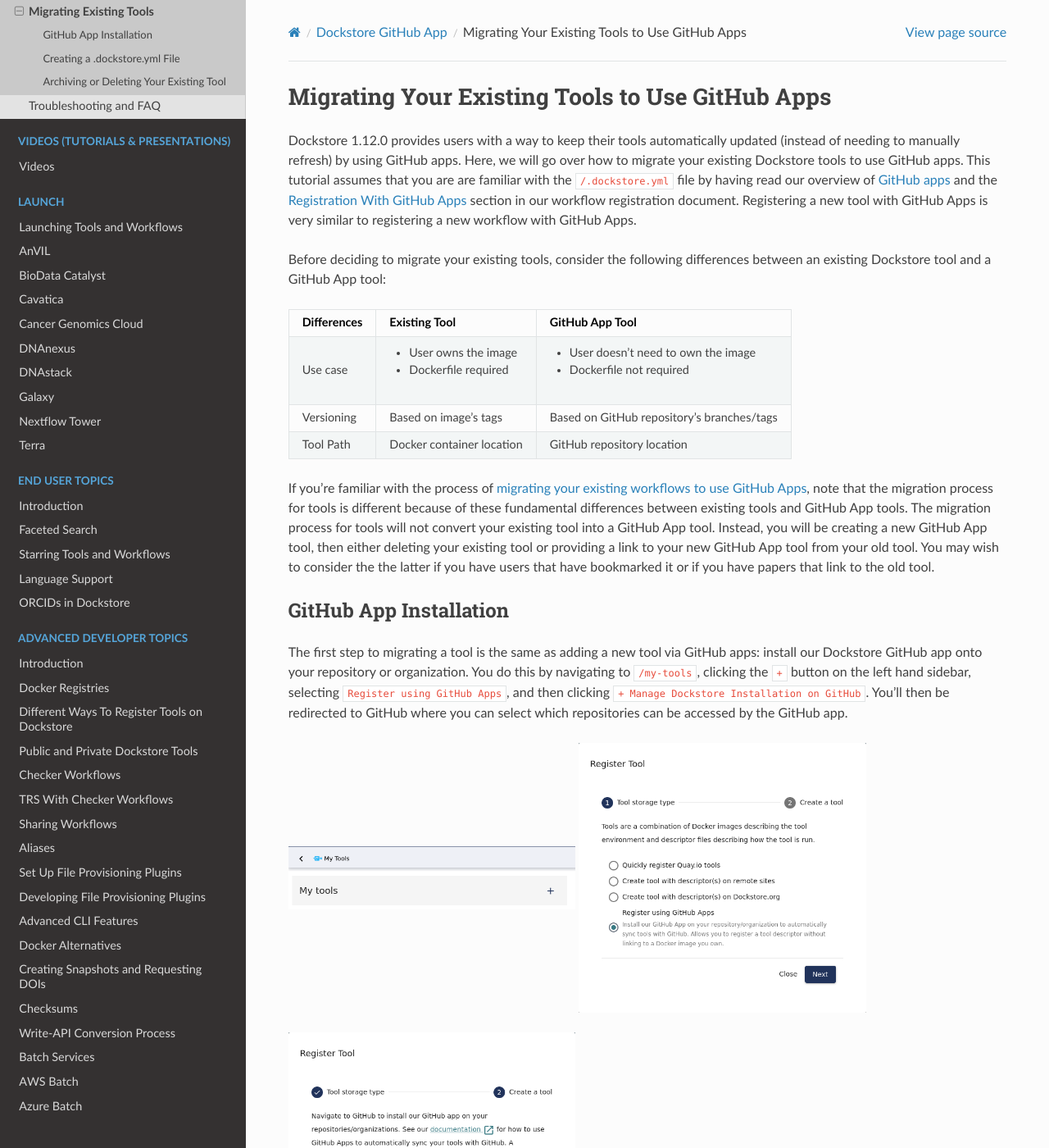
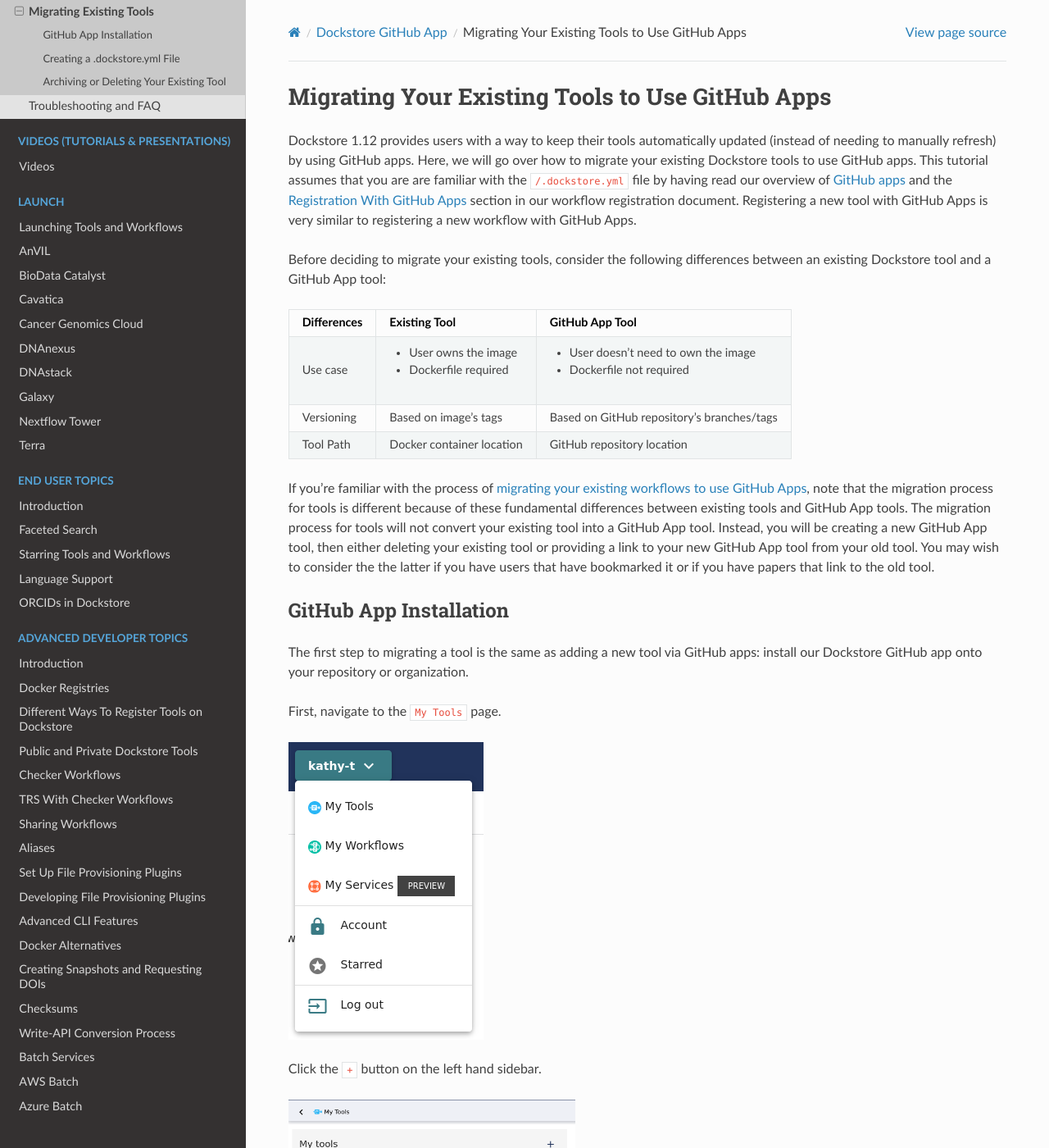
Before and after one commit to dockstore/dockstore-documentation, a Sphinx documentation site: the page built from docs/getting-started/github-apps/migrating-tools-to-github-apps.rst, in a window 1280 px wide and 1400 px high. Shown: the whole window at 82% size. Built offline with Sphinx 7.4.7 and the Read the Docs theme 2.0.0, drawn with Linux system fonts in a browser that asks for light colours; some of the changed text lies outside the part shown.

Commit message:
More PR feedback

```diff
--- a/docs/getting-started/github-apps/migrating-tools-to-github-apps.rst
+++ b/docs/getting-started/github-apps/migrating-tools-to-github-apps.rst
@@ -1,7 +1,7 @@
 Migrating Your Existing Tools to Use GitHub Apps
 ======================================================
 
-Dockstore 1.12.0 provides users with a way to keep their tools automatically updated (instead of needing to manually refresh) by using GitHub apps.
+Dockstore 1.12 provides users with a way to keep their tools automatically updated (instead of needing to manually refresh) by using GitHub apps.
 Here, we will go over how to migrate your existing Dockstore tools to use GitHub apps.
 This tutorial assumes that you are are familiar with the  ``/.dockstore.yml`` file by having read our overview of :doc:`GitHub apps <github-apps>` and the :ref:`Registration With GitHub Apps` section
 in our workflow registration document. Registering a new tool with GitHub Apps is very similar to registering a new workflow with GitHub Apps.
@@ -29,14 +29,24 @@
 -----------------------
 
 The first step to migrating a tool is the same as adding a new tool via GitHub apps: install our Dockstore GitHub app onto your repository or
-organization. You do this by navigating to ``/my-tools``, clicking the ``+`` button on the left hand sidebar, selecting ``Register using GitHub Apps``, and then clicking
-``+ Manage Dockstore Installation on GitHub``. You'll then be redirected to GitHub where you can select which repositories can be accessed by the GitHub app.
+organization.
+
+First, navigate to the ``My Tools`` page.
+
+.. image:: /assets/images/docs/my-tools.png
+
+Click the ``+`` button on the left hand sidebar.
 
 .. image:: /assets/images/docs/add-tool-button.png
    :width: 40 %
 
+
+Select ``Register using GitHub Apps``.
+
 .. image:: /assets/images/docs/register-tool-github-apps.png
    :width: 40 %
+
+Click ``+ Manage Dockstore Installation on GitHub``. You'll then be redirected to GitHub where you can select which repositories can be accessed by the GitHub app.
 
 .. image:: /assets/images/docs/manage-gh-app-installation.png
    :width: 40 %
@@ -166,9 +176,16 @@
 You may also indicate whether your old tool will be kept up to date on Dockstore through refresh. Once a short description has been added, navigate to your old tool's page and click ``Refresh`` to
 update your tool's description with the new information.
 
-If you do not need to keep your old tool, simply delete it by navigating to your old tool and pressing the ``Delete`` button in the upper right corner.
+If you do not need to keep your old tool, you can simply delete it.
 
-.. figure:: /assets/images/docs/delete-tool.png
+To delete your old tool, navigate to the tool on your ``My Tools`` page. Published tools cannot be deleted. If your tool is published, press the ``Unpublish`` button in the upper right corner.
+
+.. figure:: /assets/images/docs/unpublish-tool-button.png
+   :alt: Unpublish tool button
+
+Once your tool is unpublished, you should see that the ``Delete`` button is enabled. Press the ``Delete`` button to delete your tool.
+
+.. figure:: /assets/images/docs/delete-tool-button.png
    :alt: Delete tool button
 
 .. seealso::
```
Also changed, not shown: other parts of docs/getting-started/github-apps/migrating-tools-to-github-apps.rst (+1 -1 lines), docs/assets/images/docs/delete-tool-button.png (added), docs/assets/images/docs/my-tools.png (added), docs/assets/images/docs/unpublish-tool-button.png (added).
